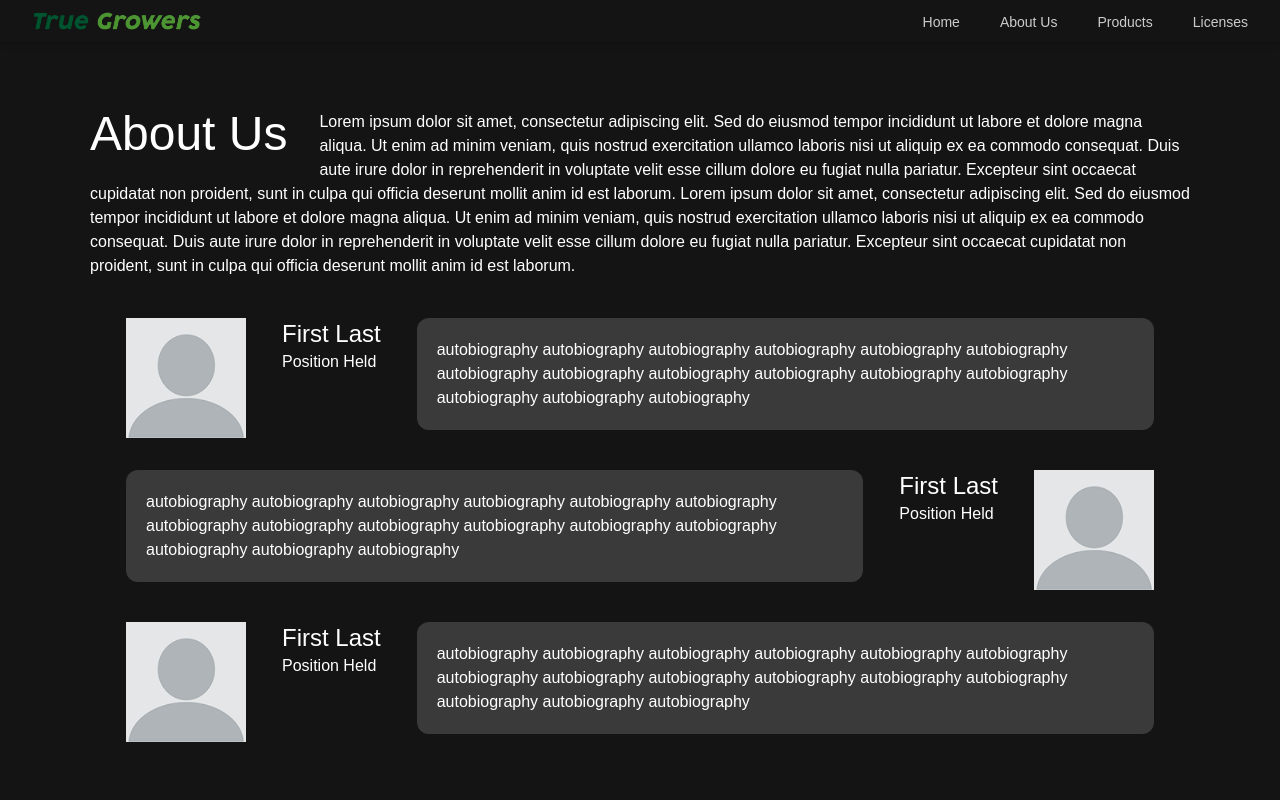
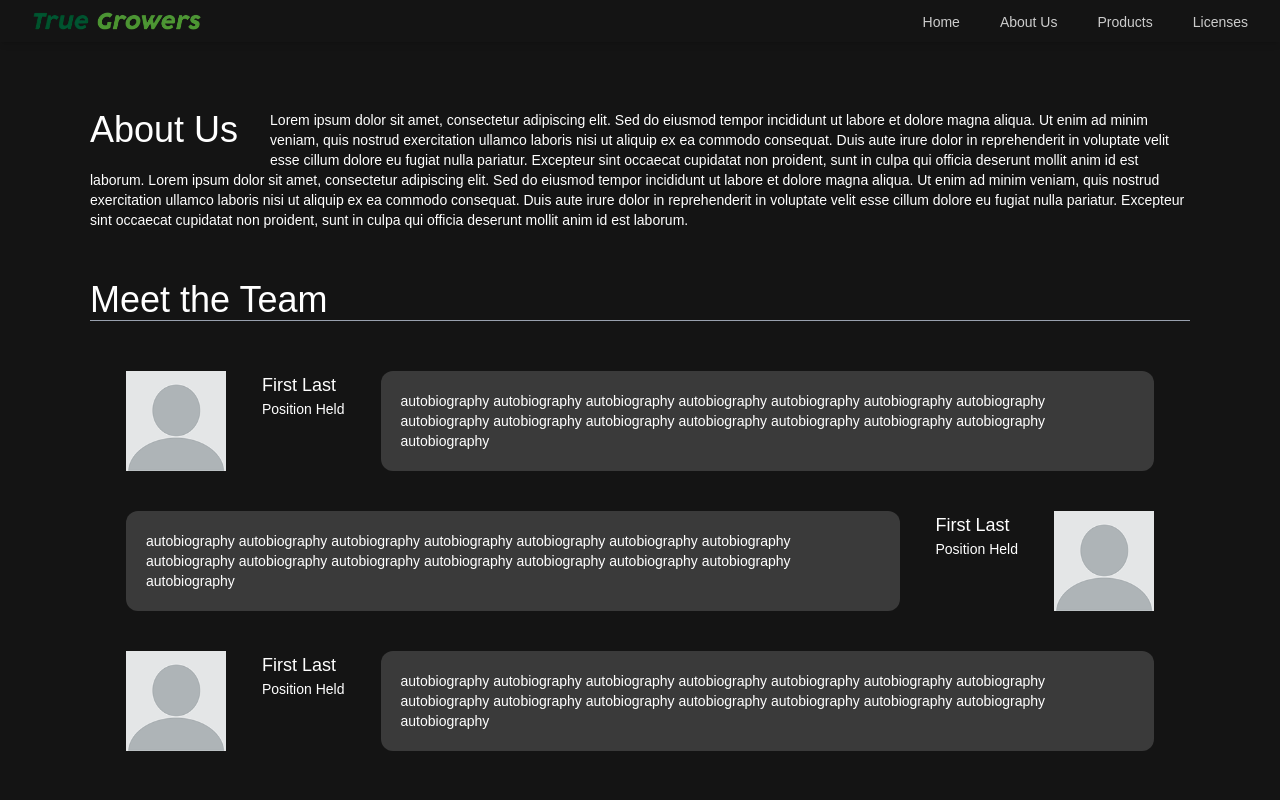
Before and after one commit to juliosantamariafgcu/True-Growers-Website, a Next.js app in the folder true-growers/: page /about_us in a window 1280 px wide. Shown: the top 800 px of the page. Built offline with nearby package versions, Linux system fonts and the light colour scheme; a web font is replaced by a local one.

Commit message:
Minimzed the about us page scale, added a temporary contact us form png, and added a (temp?) meet the team divider. updated the home page's button hover color

```diff
--- a/true-growers/src/app/about_us/page.tsx
+++ b/true-growers/src/app/about_us/page.tsx
@@ -4,11 +4,11 @@ export default function About_Us() {
   return (
     <div className="mt-[110px] mx-[90px] mb-[70px]">
 
-      <div className="float-left text-5xl mr-8 mb-4">
+      <div className="float-left text-4xl mr-8 mb-4">
         About Us
       </div>
 
-      <p>
+      <p className="text-sm">
         Lorem ipsum dolor sit amet, consectetur adipiscing elit. Sed do eiusmod tempor incididunt ut
         labore et dolore magna aliqua. Ut enim ad minim veniam, quis nostrud exercitation ullamco laboris
         nisi ut aliquip ex ea commodo consequat. Duis aute irure dolor in reprehenderit in voluptate velit
@@ -21,24 +21,28 @@ export default function About_Us() {
         est laborum.
       </p>
 
+  <div className="text-4xl mt-[50px]">Meet the Team</div>
+  <div className="h-px bg-gray-400 mb-[50px]"></div>
+
+
       {/* Employee Cards */}
       <div className="mx-9">
         <div className="float-left">
           <Image
             src="/blank-pfp.png"
             alt="Profile Photo"
-            width={120}
-            height={120}
+            width={100}
+            height={100}
           />
         </div>
 
-        <div className="float-left text-2xl mx-9">
+        <div className="float-left text-lg mx-9">
           First Last
-          <div className="clear-left text-base">Position Held</div>
+          <div className="clear-left text-sm">Position Held</div>
         </div>
 
 
-        <div className="flex rounded-xl p-4 bg-[#3A3A3A] hover:bg-[#002816] transition-colors duration-300
+        <div className="flex rounded-xl p-4 bg-[#3A3A3A] hover:bg-[#002816] transition-colors duration-300 text-sm
         mt-10 p-5">
           autobiography autobiography autobiography autobiography autobiography autobiography autobiography
           autobiography autobiography autobiography autobiography autobiography autobiography autobiography
@@ -51,18 +55,18 @@ export default function About_Us() {
           <Image
             src="/blank-pfp.png"
             alt="Profile Photo"
-            width={120}
-            height={120}
+            width={100}
+            height={100}
           />
         </div>
 
-        <div className="float-right text-2xl mx-9">
+        <div className="float-right text-lg mx-9">
           First Last
-          <div className="clear-right text-base">Position Held</div>
+          <div className="clear-right text-sm">Position Held</div>
         </div>
 
 
-        <div className="flex rounded-xl p-4 bg-[#3A3A3A] hover:bg-[#002816] transition-colors duration-300
+        <div className="flex rounded-xl p-4 bg-[#3A3A3A] hover:bg-[#002816] transition-colors duration-300 text-sm
         mt-10 p-5">
           autobiography autobiography autobiography autobiography autobiography autobiography autobiography
           autobiography autobiography autobiography autobiography autobiography autobiography autobiography
@@ -75,18 +79,18 @@ export default function About_Us() {
           <Image
             src="/blank-pfp.png"
             alt="Profile Photo"
-            width={120}
-            height={120}
+            width={100}
+            height={100}
           />
         </div>
 
-        <div className="float-left text-2xl mx-9">
+        <div className="float-left text-lg mx-9">
           First Last
-          <div className="clear-left text-base">Position Held</div>
+          <div className="clear-left text-sm">Position Held</div>
         </div>
 
 
-        <div className="flex rounded-xl p-4 bg-[#3A3A3A] hover:bg-[#002816] transition-colors duration-300
+        <div className="flex rounded-xl p-4 bg-[#3A3A3A] hover:bg-[#002816] transition-colors duration-300 text-sm
         mt-10 p-5">
           autobiography autobiography autobiography autobiography autobiography autobiography autobiography
           autobiography autobiography autobiography autobiography autobiography autobiography autobiography
@@ -94,6 +98,15 @@ export default function About_Us() {
         </div>
       </div>
 
+      <div className="flex items-center justify-center mt-[50px]">
+          <Image
+            src="/form-with-logo.png"
+            alt="Temp. Contact Form"
+            width={500}
+            height={500}
+          />
+        </div>
+
     </div>
   );
 }
--- a/true-growers/src/app/page.tsx
+++ b/true-growers/src/app/page.tsx
@@ -62,10 +62,10 @@ export default function Home() {
         ))}
       </div>
 
-      {/* ADD BUTTON FOR PRODUCTS HERE */}
+      {/* BUTTON PRODUCTS */}
       <div className="flex justify-center pb-5">
         <Link href="/products" className="button rounded bg-[#3A3A3A] py-2 px-4
-          hover:bg-[#002816] transition-colors duration-300 active:bg-[#001F11]">
+          hover:bg-[#015730] transition-colors duration-300 active:bg-[#002816]">
           More Products
         </Link>
       </div>
```
Also changed, not shown: true-growers/public/form-with-logo.png (added).
